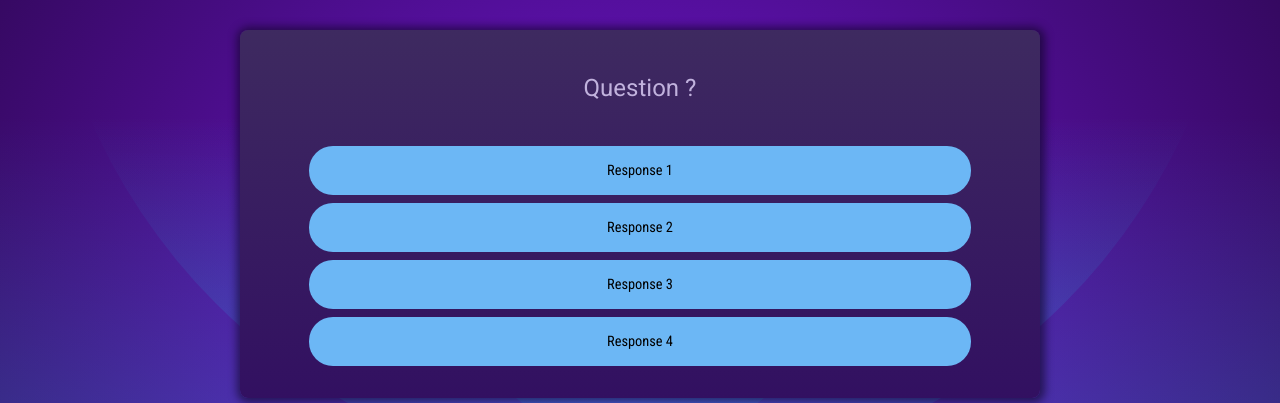
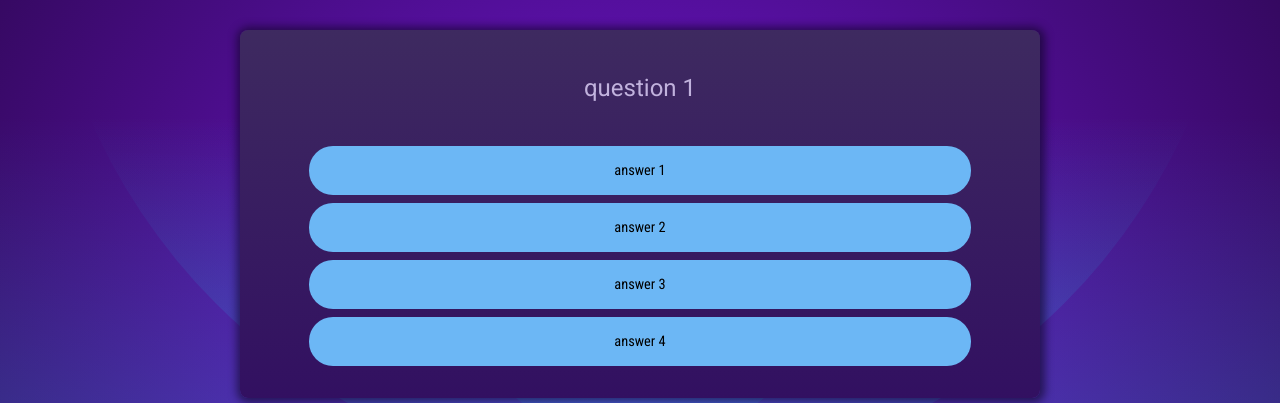
Before and after one commit to MihaiNeagu9/react-quiz-app, a React (Vite) app: page / in a window 1280 px wide. Shown: the part 181-584 px from the top of the page. Built offline with nearby package versions, Linux system fonts and the light colour scheme.

Commit message:
refactor: render only current question and map its answers

```diff
--- a/src/components/Quiz.jsx
+++ b/src/components/Quiz.jsx
@@ -1,15 +1,18 @@
+import { QUESTION_DATA } from "../data-question.js";
+
 export default function Quiz() {
+    const currentQuestion = QUESTION_DATA[0];
+
     return (
     <div id="quiz">
         <div id="question">
-            <h2>Question ?</h2>
+            <h2>{currentQuestion.question}</h2>
         </div>
 
         <ol id="answers">
-            <li className="answer"><button>Response 1</button></li>
-            <li className="answer"><button>Response 2</button></li>
-            <li className="answer"><button>Response 3</button></li>
-            <li className="answer"><button>Response 4</button></li>
+            {currentQuestion.answers.map((answer, indexAnswer) => {
+                return(<li key={indexAnswer} className="answer"><button>{answer}</button></li>)
+            })}
         </ol>
     </div>
     );
--- /dev/null
+++ b/src/data-question.js
@@ -0,0 +1,3 @@
+export const QUESTION_DATA = [
+    {question: "question 1", answers: ["answer 1", "answer 2", "answer 3", "answer 4"]},
+];
```
